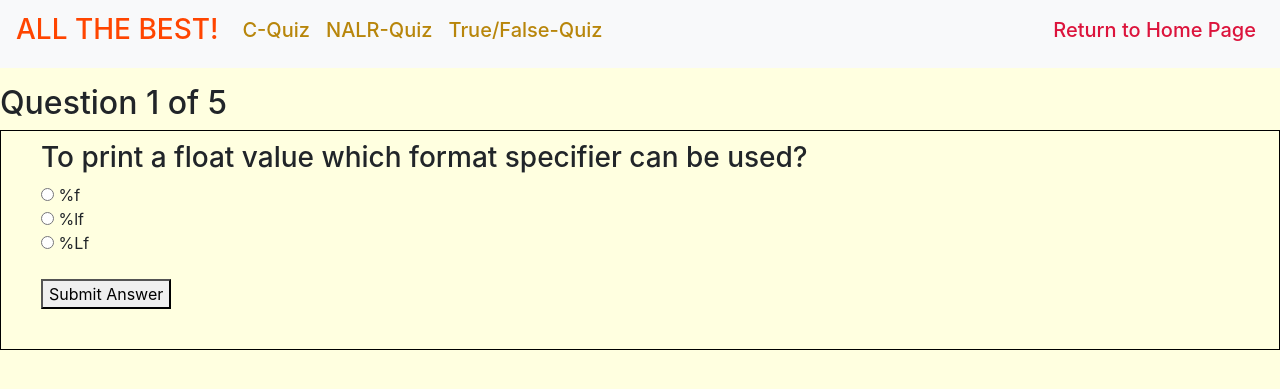
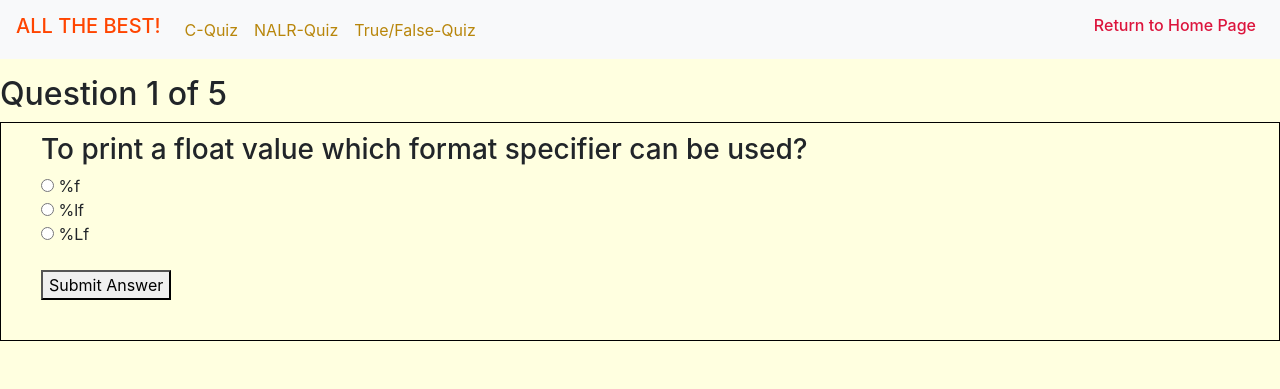
Before and after one commit to Manvisekhri08/Learning-Portal, a Flask app: page /quiz/ in a window 1280 px wide. Shown: the top 389 px of the page. Run offline with Flask 2, Linux system fonts and the light colour scheme; some libraries are stand-ins or nearby versions.

Commit message:
Update public_template2.html

```diff
--- a/templates/public/templates/public_template2.html
+++ b/templates/public/templates/public_template2.html
@@ -19,27 +19,27 @@
 
 <body>
     <nav class="navbar navbar-expand-lg navbar-light bg-light mb-3">
-        <a class="navbar-brand"><h3 style="color: orangered;">ALL THE BEST!</h3></a>
+        <a class="navbar-brand"><h5 style="color: orangered;">ALL THE BEST!</h5></a>
         <button class="navbar-toggler" type="button" data-toggle="collapse" data-target="#navbarNav" aria-controls="navbarNav" aria-expanded="false" aria-label="Toggle navigation">
           <span class="navbar-toggler-icon"></span>
         </button>
         <div class="collapse navbar-collapse" id="navbarNav">
           <ul class="navbar-nav">
             <li class="nav-item">
-              <a class="nav-link" href="/quiz" style="color: darkgoldenrod;"><h5>C-Quiz</h5></a>
+              <a class="nav-link" href="/quiz" style="color: darkgoldenrod;">C-Quiz</a>
             </li>
             <li class="nav-item">
-              <a class="nav-link" href="/quiz1" style="color: darkgoldenrod;"><h5>NALR-Quiz</h5></a>
+              <a class="nav-link" href="/quiz1" style="color: darkgoldenrod;">NALR-Quiz</a>
             </li>
             <li class="nav-item">
-              <a class="nav-link" href="/quiz2" style="color: darkgoldenrod;"><h5>True/False-Quiz</h5></a>
+              <a class="nav-link" href="/quiz2" style="color: darkgoldenrod;">True/False-Quiz</a>
             </li>
           </ul>
         </div>
         <div class="collapse navbar-collapse" id="navbarNav">
             <ul class="navbar-nav ml-auto">
               <li class="nav-item">
-                <a class="nav-link" href="{{url_for('homepage')}}" ><h5 style="color: crimson;">Return to Home Page</h5></a>
+                <a class="nav-link" href="{{url_for('homepage')}}" ><h6 style="color: crimson;">Return to Home Page</h6></a>
               </li>
             </ul>
           </div>
```
